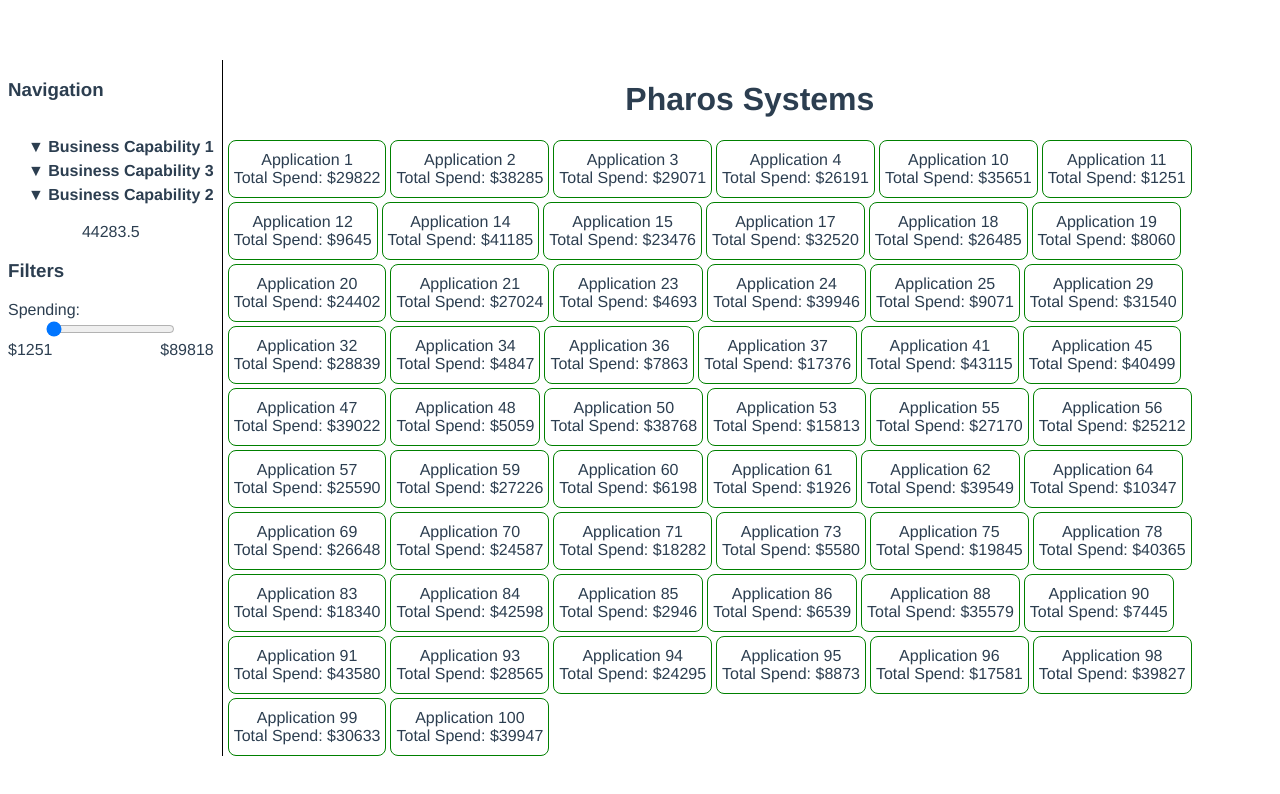
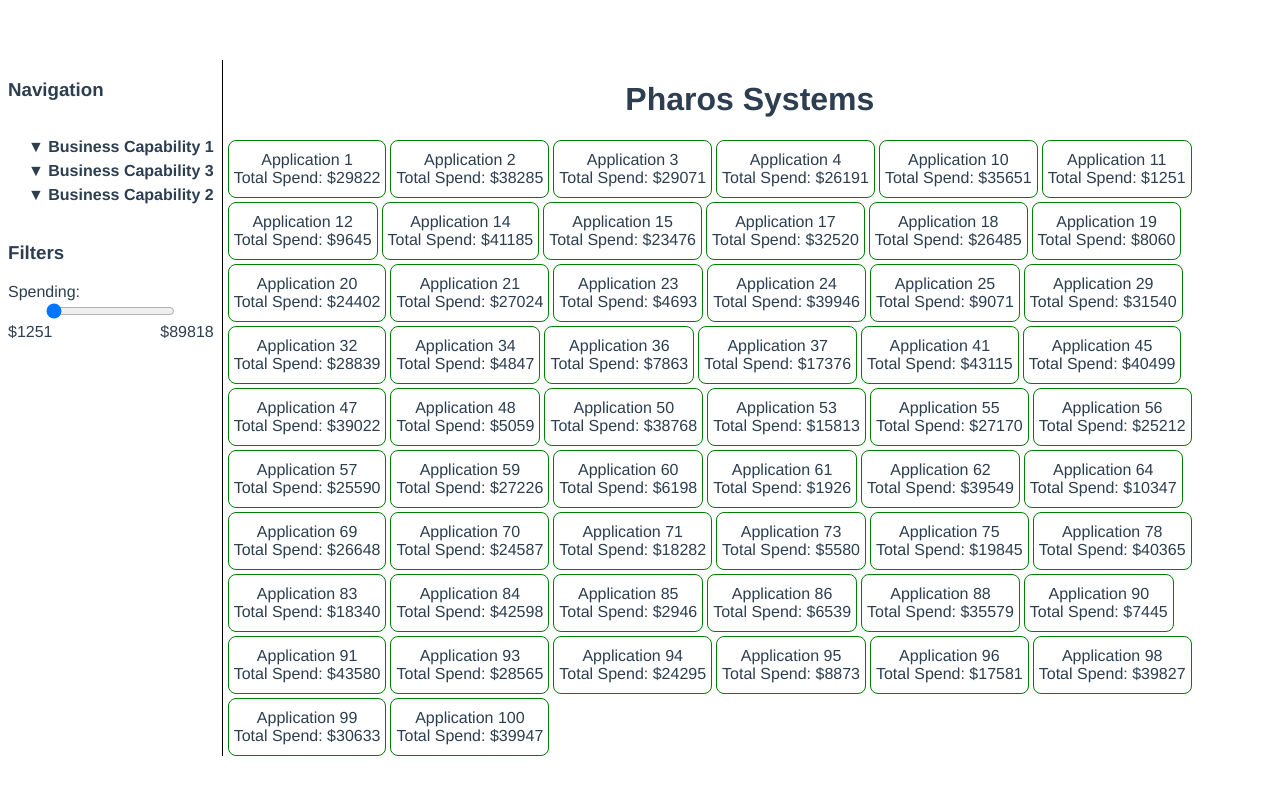
Before and after one commit to husayt/demo-pharos, a Vue app: page / in a window 1280 px wide. Shown: the top 794 px of the page. Built offline with nearby package versions, Linux system fonts and the light colour scheme.

Commit message:
1 file modified

```diff
--- a/src/App.vue
+++ b/src/App.vue
@@ -50,7 +50,7 @@
   <div class="flex-row" style="gap: 0.5rem">
     <div class="flex-col" style="justify-content: flex-start">
       <TreeView class="tree-container" :treeData="treeData" />
-      {{ curFilter }}
+
       <Filter v-model="curFilter" :min="min" :max="max" />
     </div>
     <div class="flex-col right-container">
@@ -86,7 +86,6 @@
 }
 
 .tree-container {
-  justify-self: stretch;
   flex: 1 1 auto;
   border-bottom: 1px solid black;
 }
```
